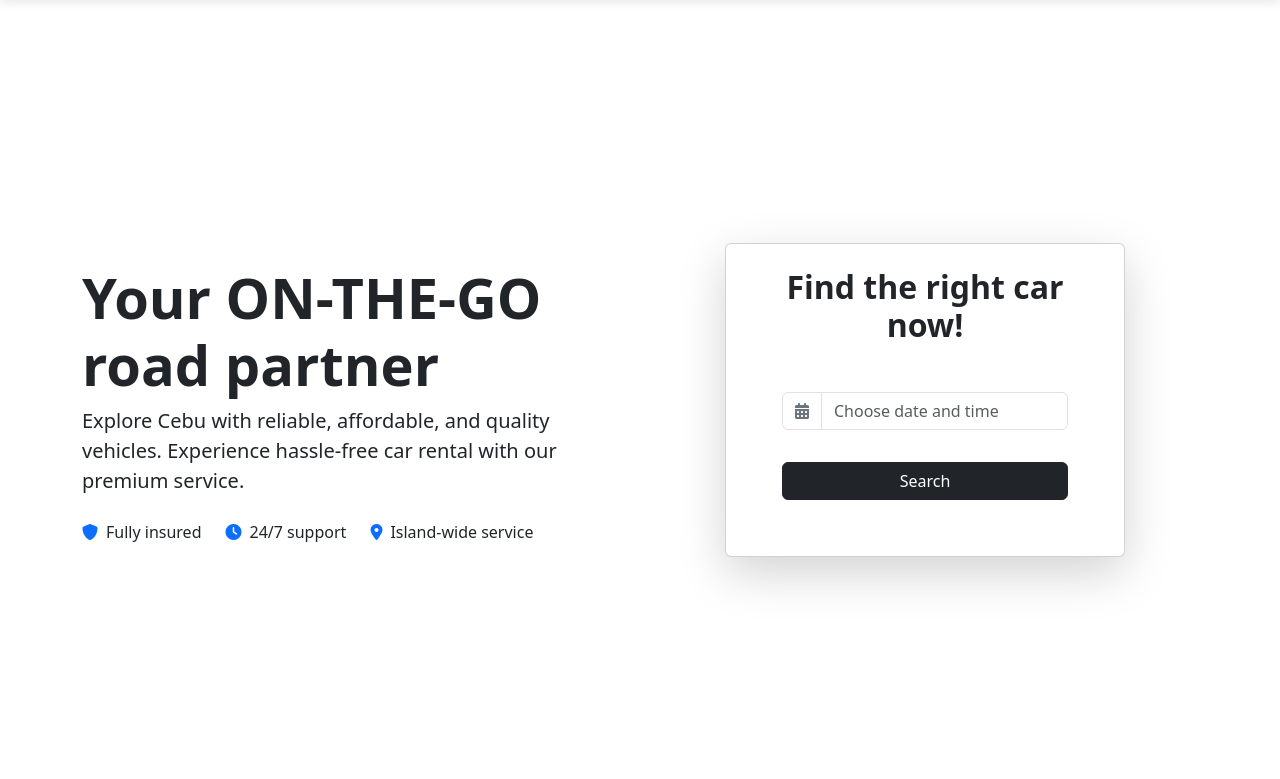
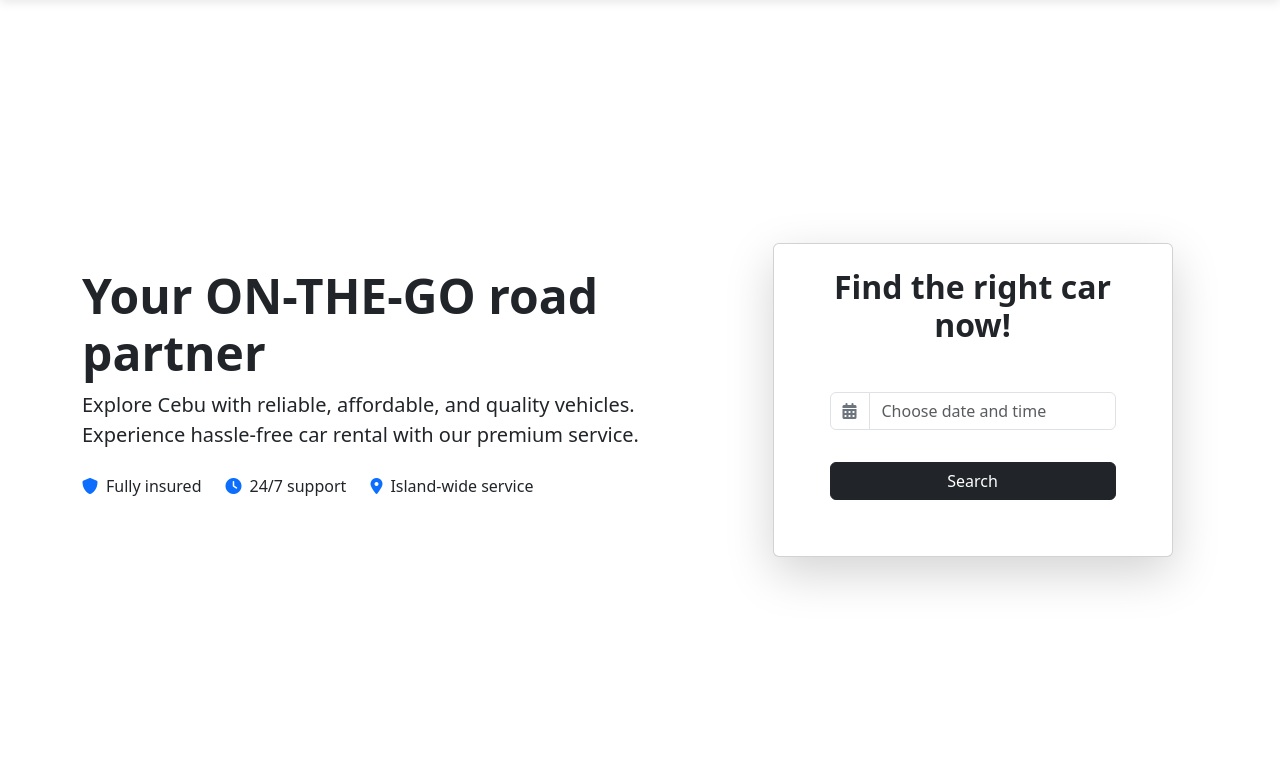
Before and after one commit to gonzxph/rentald-i, a PHP site: page / in a window 1280 px wide. Shown: the part 66-845 px from the top of the page. Run offline with PHP 8.4, Linux system fonts and the light colour scheme.

Commit message:
minor ui changes

```diff
--- a/index.php
+++ b/index.php
@@ -21,8 +21,8 @@ session_start();
     <section class="booking-section min-vh-100 d-flex align-items-center">
         <div class="container">
             <div class="row">
-                <div class="col-lg-6 mt-4 mb-3">
-                    <h1 class="display-4 fw-bold">Your ON-THE-GO road partner</h1>
+                <div class="col-lg-7 mt-4 mb-3">
+                    <h1 class="display-5 fw-bold">Your ON-THE-GO road partner</h1>
                     <p class="lead">Explore Cebu with reliable, affordable, and quality vehicles. Experience hassle-free car rental with our premium service.</p>
                     <div class="d-flex gap-4 mt-4">
                         <div class="d-flex align-items-center">
@@ -39,7 +39,7 @@ session_start();
                         </div>
                     </div>
                 </div>
-                <div class="col-lg-6 d-flex justify-content-center">
+                <div class="col-lg-5 d-flex justify-content-center">
                     <div class="d-flex justify-content-center align-items-center">
                         <div class="card text-center shadow-lg p-4" style="width: 25rem;">
                             <h5 class="card-title mb-3">Find the right car now!</h5>
--- a/style/css/style.css
+++ b/style/css/style.css
@@ -515,7 +515,6 @@ body {
     display: none !important;
 }
 
-
 .rounded-circle.bg-light {
     width: 50px;
     height: 50px;
@@ -603,9 +602,6 @@ body {
     line-height: 1.5;
 }
 
-
-
-
 .card {
     transition: transform 0.3s ease, box-shadow 0.3s ease;
 }
@@ -639,7 +635,6 @@ body {
     transform: translateY(-2px);
 }
 
-
 .footer-wrapper {
     margin-top: 0;
 }
```
